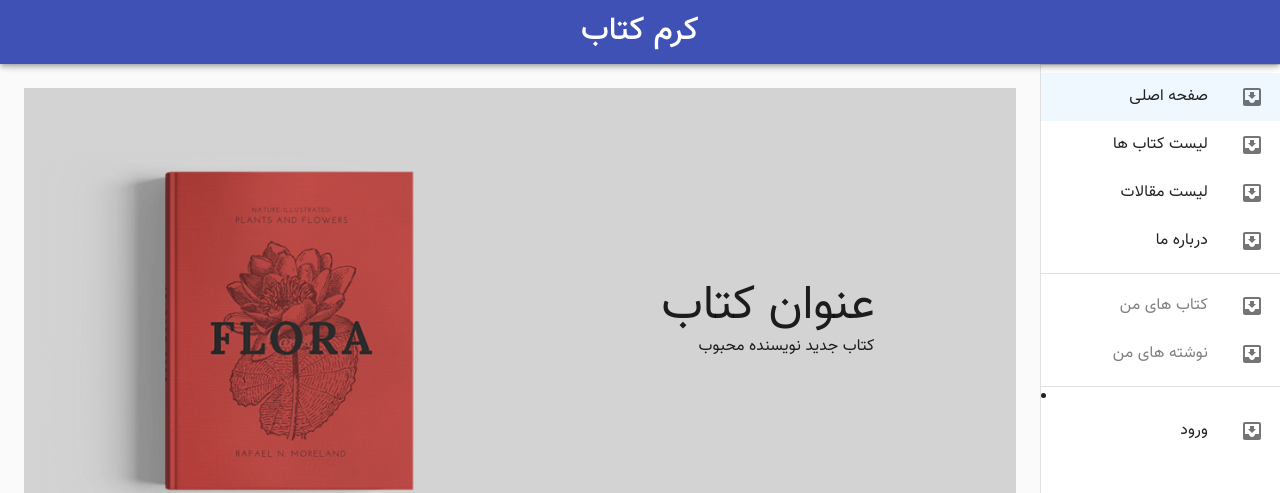
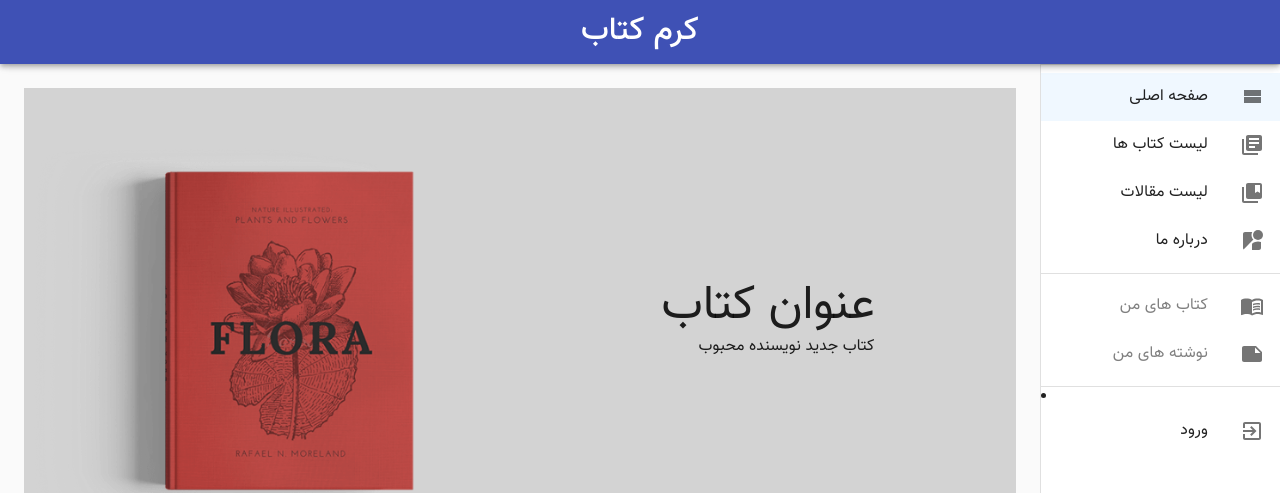
Before and after one commit to mohsen12999/bookworm, a React (Create React App) app: page / in a window 1280 px wide. Shown: the top 493 px of the page. Built offline with nearby package versions, Linux system fonts and the light colour scheme.

Commit message:
add new icon

```diff
--- a/src/components/DrawerMenu.js
+++ b/src/components/DrawerMenu.js
@@ -1,10 +1,18 @@
 import React from "react";
 import Divider from "@material-ui/core/Divider";
-import InboxIcon from "@material-ui/icons/MoveToInbox";
 import List from "@material-ui/core/List";
 import ListItem from "@material-ui/core/ListItem";
 import ListItemText from "@material-ui/core/ListItemText";
 import { makeStyles } from "@material-ui/core/styles";
+
+import InboxIcon from "@material-ui/icons/MoveToInbox";
+import LibraryBooksIcon from "@material-ui/icons/LibraryBooks";
+import CollectionsBookmarkIcon from "@material-ui/icons/CollectionsBookmark";
+import ViewStreamIcon from "@material-ui/icons/ViewStream";
+import StreetviewIcon from "@material-ui/icons/Streetview";
+import ExitToAppIcon from "@material-ui/icons/ExitToApp";
+import MenuBookIcon from "@material-ui/icons/MenuBook";
+import NoteIcon from "@material-ui/icons/Note";
 
 import ListItemLink from "./ListItemLink";
 import { AuthContext } from "../contexts/AuthContext";
@@ -25,15 +33,51 @@ const useStyles = makeStyles(theme => ({
 }));
 
 const main_menu = [
-  { id: 11, title: "صفحه اصلی", url: "/", exactMatch: true },
-  { id: 12, title: "لیست کتاب ها", url: "/books", exactMatch: false },
-  { id: 13, title: "لیست مقالات", url: "/blog", exactMatch: false },
-  { id: 19, title: "درباره ما", url: "/about", exactMatch: false }
+  {
+    id: 11,
+    title: "صفحه اصلی",
+    url: "/",
+    exactMatch: true,
+    icon: <ViewStreamIcon />
+  },
+  {
+    id: 12,
+    title: "لیست کتاب ها",
+    url: "/books",
+    exactMatch: false,
+    icon: <LibraryBooksIcon />
+  },
+  {
+    id: 13,
+    title: "لیست مقالات",
+    url: "/blog",
+    exactMatch: false,
+    icon: <CollectionsBookmarkIcon />
+  },
+  {
+    id: 19,
+    title: "درباره ما",
+    url: "/about",
+    exactMatch: false,
+    icon: <StreetviewIcon />
+  }
 ];
 
 const admin_menu = [
-  { id: 21, title: "کتاب های من", url: "/mybook", exactMatch: false },
-  { id: 22, title: "نوشته های من", url: "/mynote", exactMatch: false }
+  {
+    id: 21,
+    title: "کتاب های من",
+    url: "/mybook",
+    exactMatch: false,
+    icon: <MenuBookIcon />
+  },
+  {
+    id: 22,
+    title: "نوشته های من",
+    url: "/mynote",
+    exactMatch: false,
+    icon: <NoteIcon />
+  }
 ];
 
 // TODO: add avatar to menu when login
@@ -55,7 +99,7 @@ const DrawerMenu = () => {
             {main_menu.map(menu => (
               <ListItemLink
                 key={menu.id}
-                icon={<InboxIcon />}
+                icon={menu.icon}
                 primary={menu.title}
                 to={menu.url}
                 enable={true}
@@ -68,7 +112,7 @@ const DrawerMenu = () => {
             {admin_menu.map(menu => (
               <ListItemLink
                 key={menu.id}
-                icon={<InboxIcon />}
+                icon={menu.icon}
                 primary={menu.title}
                 to={menu.url}
                 enable={context.isAuthenticated}
@@ -87,7 +131,7 @@ const DrawerMenu = () => {
             />
           ) : (
             <ListItemLink
-              icon={<InboxIcon />}
+              icon={<ExitToAppIcon />}
               primary="ورود"
               to="/login"
               enable={true}
```
